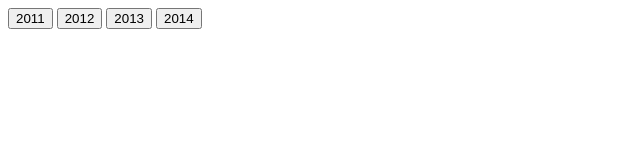
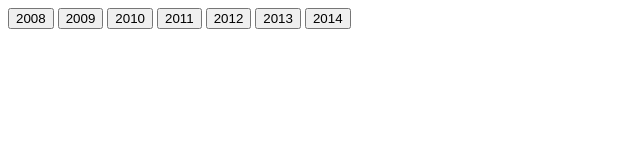
Before and after one commit to Punit29/js-review, a website: page public/index.html in a window 1280 px wide. Shown: the whole page, without its empty margins (0-640 px from the left). Drawn offline with Linux system fonts and the light colour scheme.

Commit message:
more years added

```diff
--- a/public/index.html
+++ b/public/index.html
@@ -7,6 +7,9 @@
     <title>JSON Test</title>
 </head>
 <body>
+    <button onclick="main('2008')">2008</button>
+    <button onclick="main('2009')">2009</button>
+    <button onclick="main('2010')">2010</button>
     <button onclick="main('2011')">2011</button>
     <button onclick="main('2012')">2012</button>
     <button onclick="main('2013')">2013</button>
```
